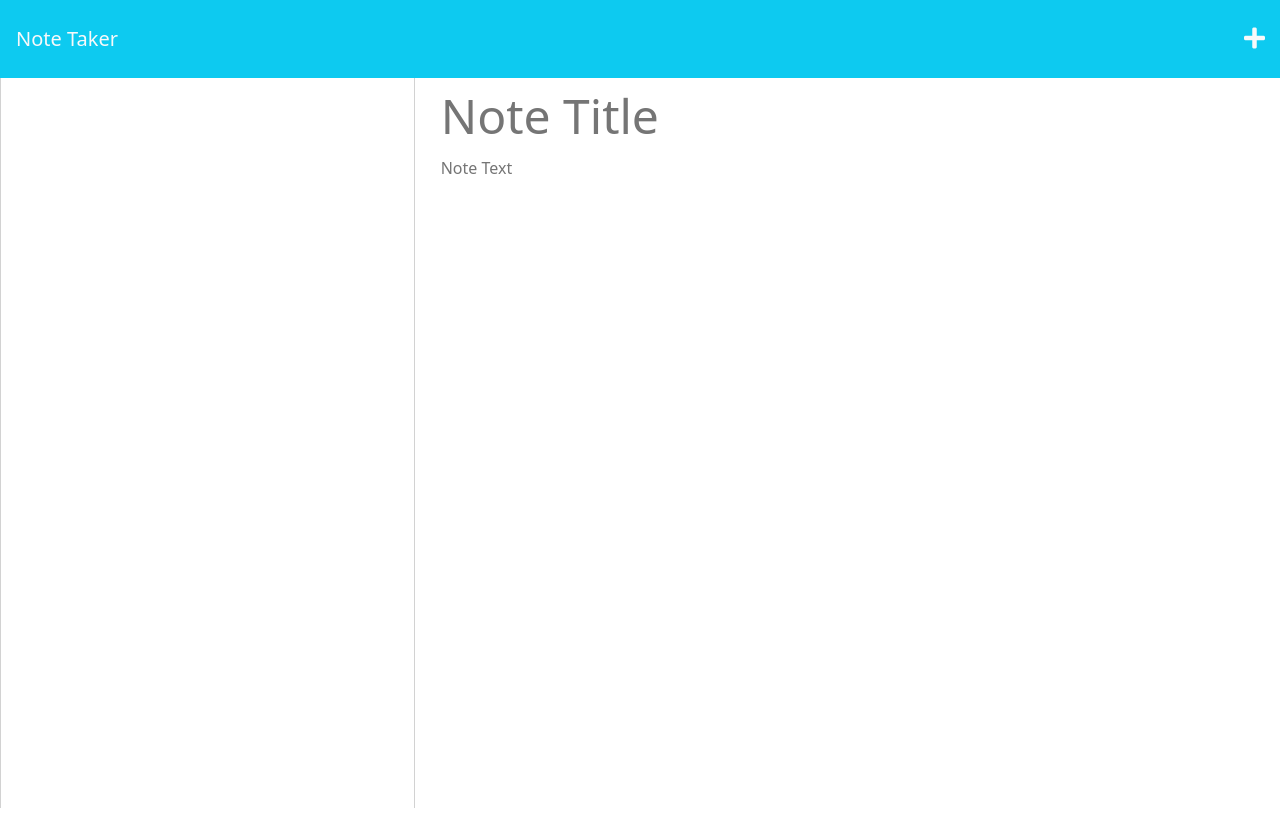
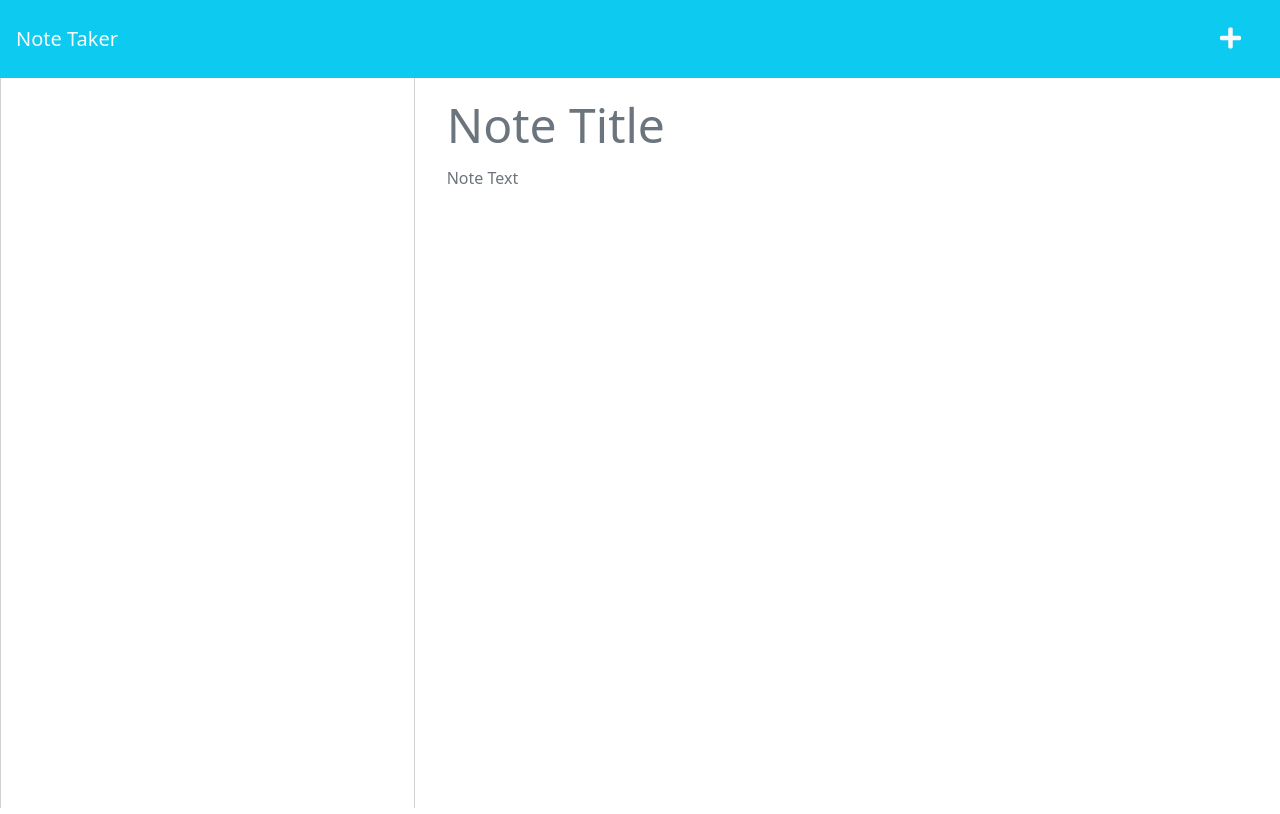
Before and after one commit to cesaralonsogarcia/note-taker, a website: page public/notes.html in a window 1280 px wide. Drawn offline with nearby package versions, Linux system fonts and the light colour scheme; no server answers.

Commit message:
Add formatting to notes.html

```diff
--- a/public/notes.html
+++ b/public/notes.html
@@ -19,8 +19,8 @@
     <nav class="navbar bg-info">
       <a class="navbar-brand text-light p-3" href="/">Note Taker </a>
       <div class="icons">
-        <i class="fas fa-save text-light save-note"></i>
-        <i class="fas fa-plus text-light new-note"></i>
+        <i class="fas fa-save text-light save-note pe-3"></i>
+        <i class="fas fa-plus text-light new-note pe-4"></i>
       </div>
     </nav>
     <div class="container-fluid">
@@ -30,7 +30,25 @@
             <ul class="list-group"></ul>
           </div>
         </div>
-        <div class="col-8">
+        <form class="col-8 p-2">
+          <div class="form-group py-1" style="width: 100%; height: 50px;">
+            <input
+              type="text"
+              class="form-control border-0 note-title"
+              placeholder="Note Title"
+              maxlength="28"
+              style="height: 100%; font-size: 3rem;"
+            />
+          </div>
+          <div class="form-group py-3">
+            <input
+              type="text"
+              class="form-control border-0 note-textarea"
+              placeholder="Note Text"
+            />
+          </div>
+        </form>
+        <!--<div class="col-8">
           <input
             class="note-title"
             placeholder="Note Title"
@@ -38,7 +56,7 @@
             type="text"
           />
           <textarea class="note-textarea" placeholder="Note Text"></textarea>
-        </div>
+        </div>-->
       </div>
     </div>
     <script src="/assets/js/index.js"></script>
```
Also changed, not shown: public/index.html (+1 -1 lines), public/assets/css/styles.css (line endings or trailing spaces).
